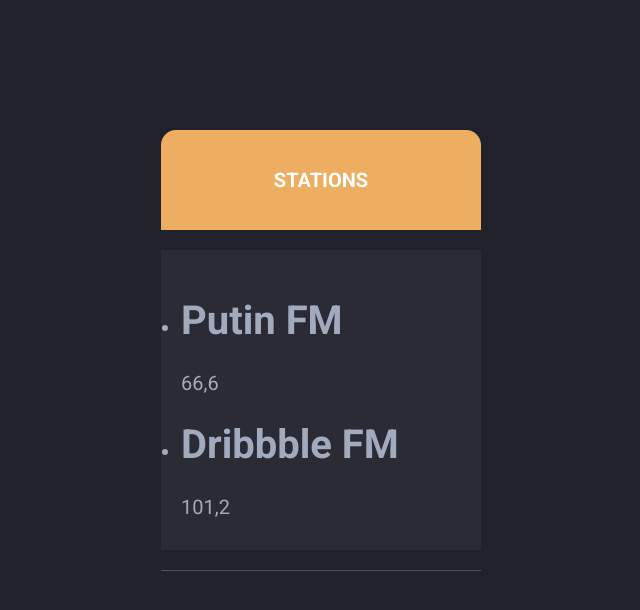
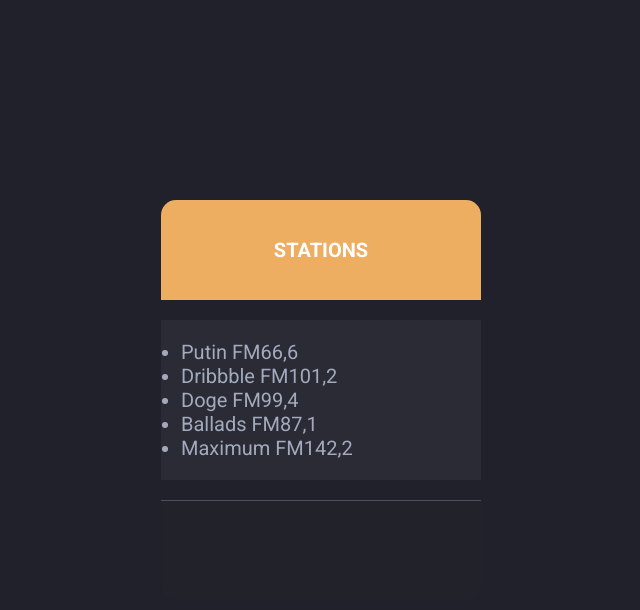
Before and after one commit to barbaraszott/radio, a React (Create React App) app: page / in a window 1280 px wide. Shown: the top 610 px of the page, without its empty margins (319-959 px from the left). Built offline with nearby package versions, Linux system fonts and the light colour scheme.

Commit message:
Refactor Station component

```diff
--- a/src/Station.js
+++ b/src/Station.js
@@ -1,24 +1,19 @@
 import React, { Component } from 'react';
-import PropTypes from 'prop-types';
+import ActiveStation from './ActiveStation';
+// import PropTypes from 'prop-types';
 
 class Station extends Component {
 	render() {
-		const { name, frequency, onStationClick, isCurrentlyPlaying, info } = this.props;
-		const show = { display: isCurrentlyPlaying ? 'block' : 'none' };
+		const { name, frequency, onStationClick, isCurrentlyPlaying } = this.props;
 
 		return (
 			<React.Fragment>
-				<div
-					onClick={() => {
-						onStationClick(name);
-					}}
-				>
-					<h1>{name}</h1>
-					<span>{frequency}</span>
+				<div className="station" onClick={() => onStationClick(name)}>
+					<span className="station-name">{name}</span>
+					<span className="station-frequency">{frequency}</span>
 				</div>
-				<div className="currently-playing-info" style={show}>
-					{info}
-				</div>
+
+				{isCurrentlyPlaying && <ActiveStation info={this.props.info} />}
 			</React.Fragment>
 		);
 	}
```
